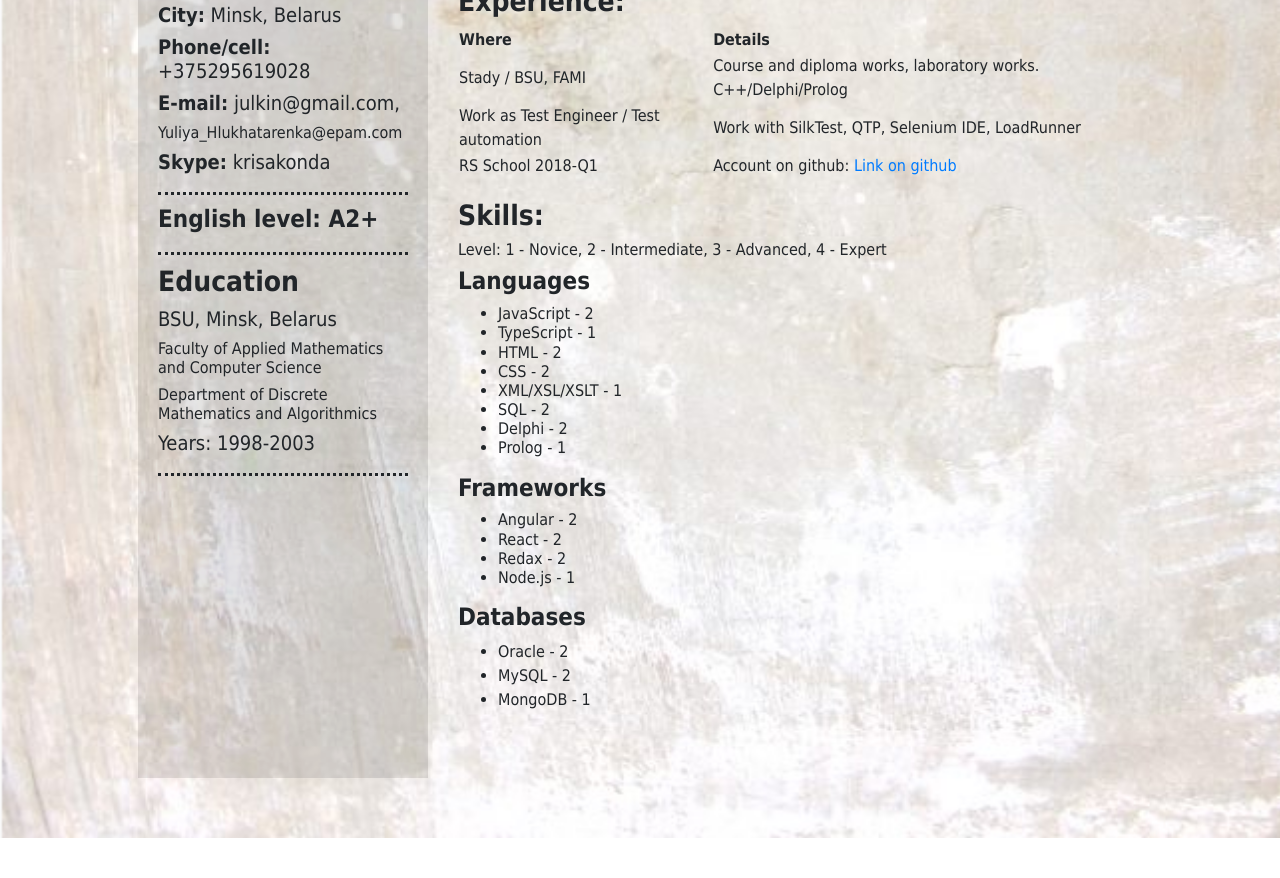
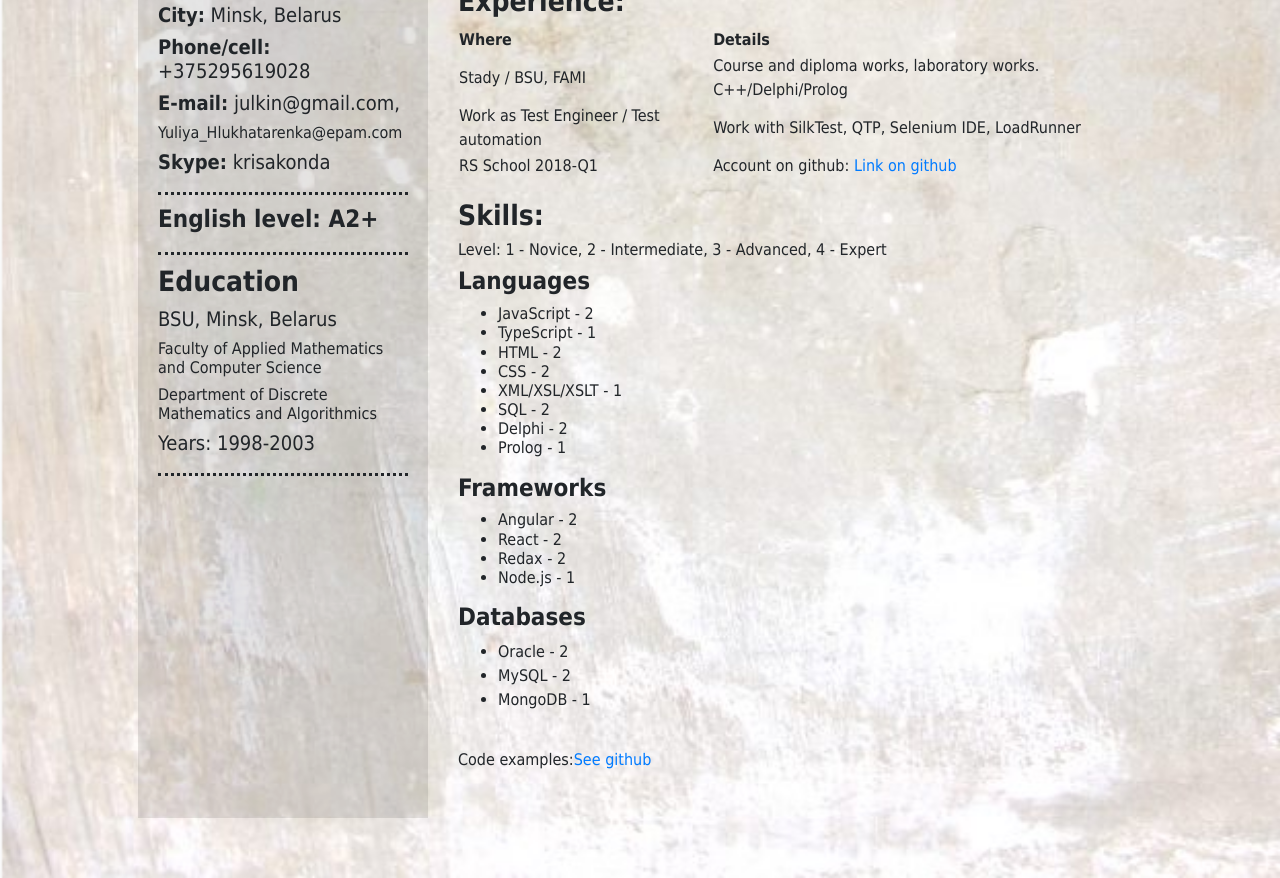
Before and after one commit to YuliyaHlukhatarenka/rsschool-codejam1-cv, a plain HTML site: page index.html in a window 1280 px wide. Shown: the part 429-1307 px from the top of the page. Before the commit the page ends 1267 px from the top, so only its background shows below. Drawn offline with nearby package versions, Linux system fonts and the light colour scheme.

Commit message:
feat: add link to code examples"

```diff
--- a/index.html
+++ b/index.html
@@ -72,7 +72,8 @@
                 <tr>
                     <td>RS School 2018-Q1</td>
                     <td>Account on github:
-                        <a href="https://github.com/YuliyaHlukhatarenka" target="_blank">Link on github</a></td>
+                        <a href="https://github.com/YuliyaHlukhatarenka" target="_blank">Link on github</a>
+                    </td>
                 </tr>
             </table>
         </section>
@@ -107,6 +108,7 @@
         </section>
 
         <section class="code-example">
+            <p>Code examples:<a href="https://github.com/YuliyaHlukhatarenka" target="_blank">See github</a></p>
         </section>
     </main>
     <footer>
--- a/style.css
+++ b/style.css
@@ -24,6 +24,7 @@ li {
     font-size: 1rem;
     font-weight: normal;
 }
+
 header {
     grid-area: header;
     text-align: center;
@@ -48,7 +49,7 @@ main {
 }
 
 main section {
-    padding: 10px 0;
+     padding: 10px 0;
 }
 
 footer {
```
